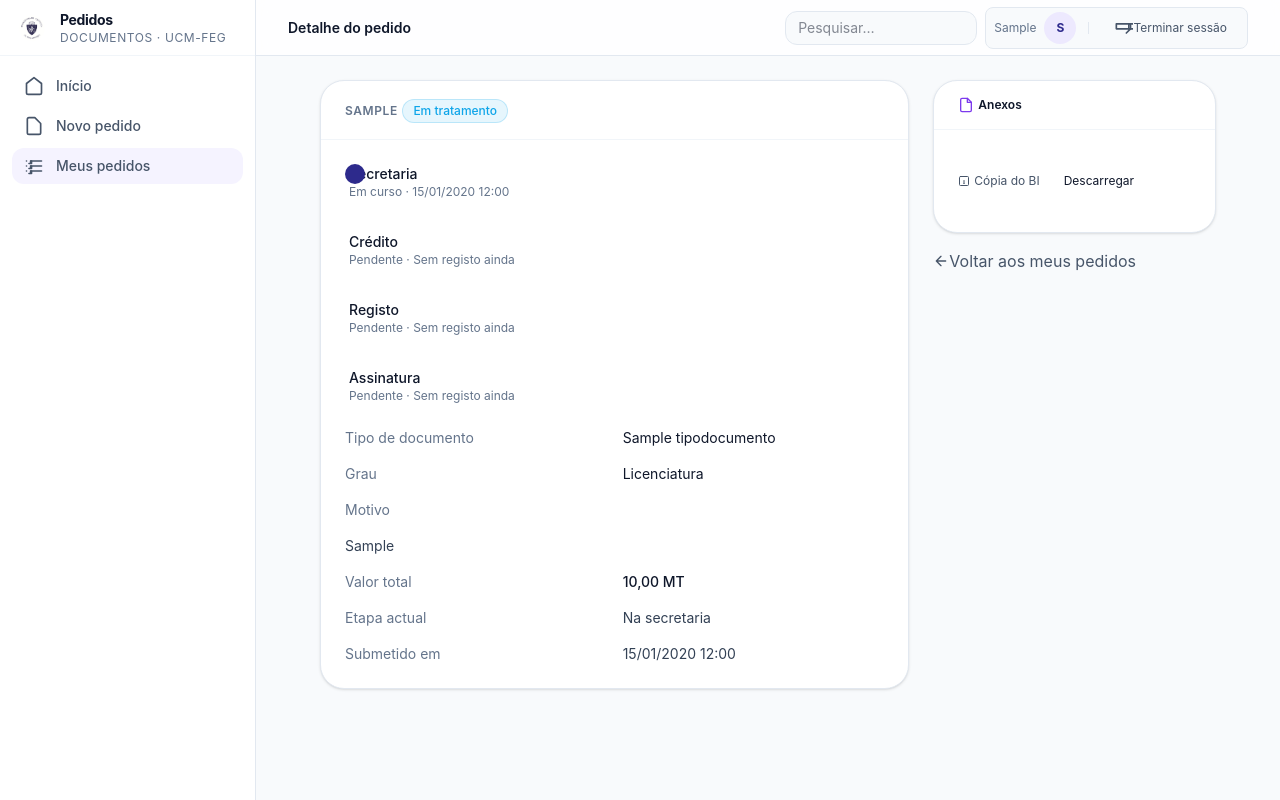
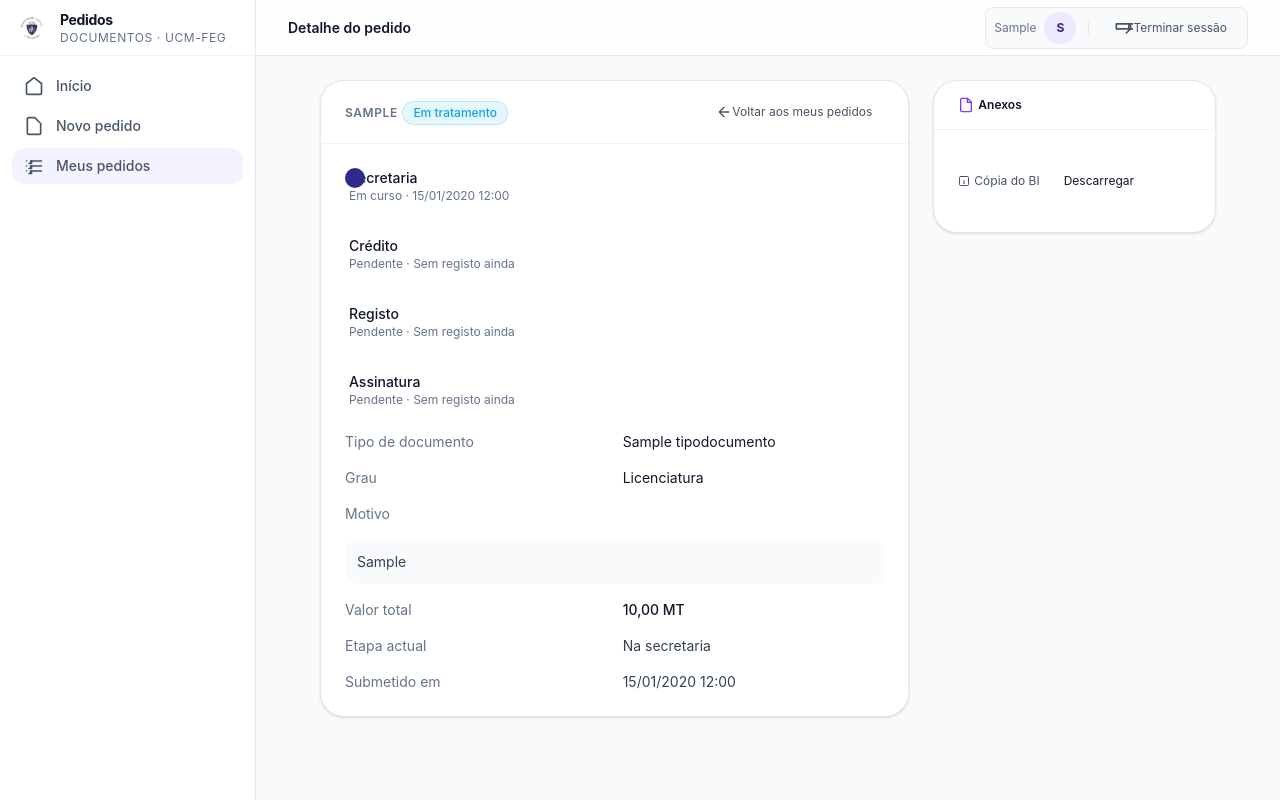
Before and after one commit to StardustArch/requerimentos-feg, a Django app: page /pedidos/1/ in a window 1280 px wide. Run offline with Django 5.2, Linux system fonts and the light colour scheme; a user stored in the database is signed in; tables that the repository leaves empty hold one stand-in row (values such as "Sample post").

Commit message:
ui: acertos pequenos (voltar no cabeçalho, motivo em linha inteira, pesquisa escondida para estudante)

```diff
--- a/templates/base.html
+++ b/templates/base.html
@@ -98,9 +98,11 @@
                 <h1 class="text-sm font-semibold text-slate-900 truncate">{% block page_title %}Pedidos de Documentos · UCM-FEG{% endblock %}</h1>
             </div>
             <div class="flex items-center gap-2">
+                {% if request.user.perfil.papel != "estudante" %}
                 <div class="hidden md:flex items-center gap-2">
                     <input type="search" placeholder="Pesquisar…" class="w-48 rounded-xl border border-slate-200 bg-slate-50 px-3 py-1.5 text-sm focus:border-brand-600 focus:ring-1 focus:ring-brand-600 focus:bg-white outline-none">
                 </div>
+                {% endif %}
                 <div class="flex items-center gap-2 px-2 py-1 rounded-lg bg-slate-50 border border-slate-200">
                     <span class="text-xs text-slate-500">{{ request.user.first_name|default:request.user.username }}</span>
                     <div class="w-8 h-8 rounded-full bg-brand-100 flex items-center justify-center overflow-hidden">
--- a/templates/pedidos/pedido_detalhe.html
+++ b/templates/pedidos/pedido_detalhe.html
@@ -28,6 +28,10 @@
                             <span class="status-pill status-pronto">Entregue</span>
                         {% endif %}
                     </div>
+                    <a href="{% url 'pedidos:meus_pedidos' %}" class="btn-ghost btn-sm flex items-center gap-1.5">
+                        <svg xmlns="http://www.w3.org/2000/svg" viewBox="0 0 24 24" fill="none" stroke="currentColor" stroke-width="2" stroke-linecap="round" stroke-linejoin="round" class="w-4 h-4"><path d="M19 12H5M12 19l-7-7 7-7"></path></svg>
+                        Voltar aos meus pedidos
+                    </a>
                 </div>
                 <div class="card-body">
                     {% progress_bar pedido "full" %}
@@ -39,7 +43,7 @@
                         <dd class="text-slate-900">{{ pedido.get_grau_display }}</dd>
 
                         <dt class="text-slate-500">Motivo</dt>
-                        <dd class="col-span-2 text-slate-700 whitespace-pre-line">{{ pedido.motivo }}</dd>
+                        <dd class="col-span-2 bg-slate-50 p-3 rounded-xl text-slate-700 whitespace-pre-line">{{ pedido.motivo }}</dd>
 
                         <dt class="text-slate-500">Valor total</dt>
                         <dd class="text-slate-900 font-medium">{{ pedido.valor_total|floatformat:2 }} MT</dd>
@@ -89,10 +93,6 @@
                 </div>
             </div>
 
-            <a href="{% url 'pedidos:meus_pedidos' %}" class="w-full btn-ghost mt-4 flex items-center gap-1.5">
-                <svg xmlns="http://www.w3.org/2000/svg" viewBox="0 0 24 24" fill="none" stroke="currentColor" stroke-width="2" stroke-linecap="round" stroke-linejoin="round" class="w-4 h-4"><path d="M19 12H5M12 19l-7-7 7-7"></path></svg>
-                Voltar aos meus pedidos
-            </a>
         </div>
     </div>
 {% endblock %}
```
